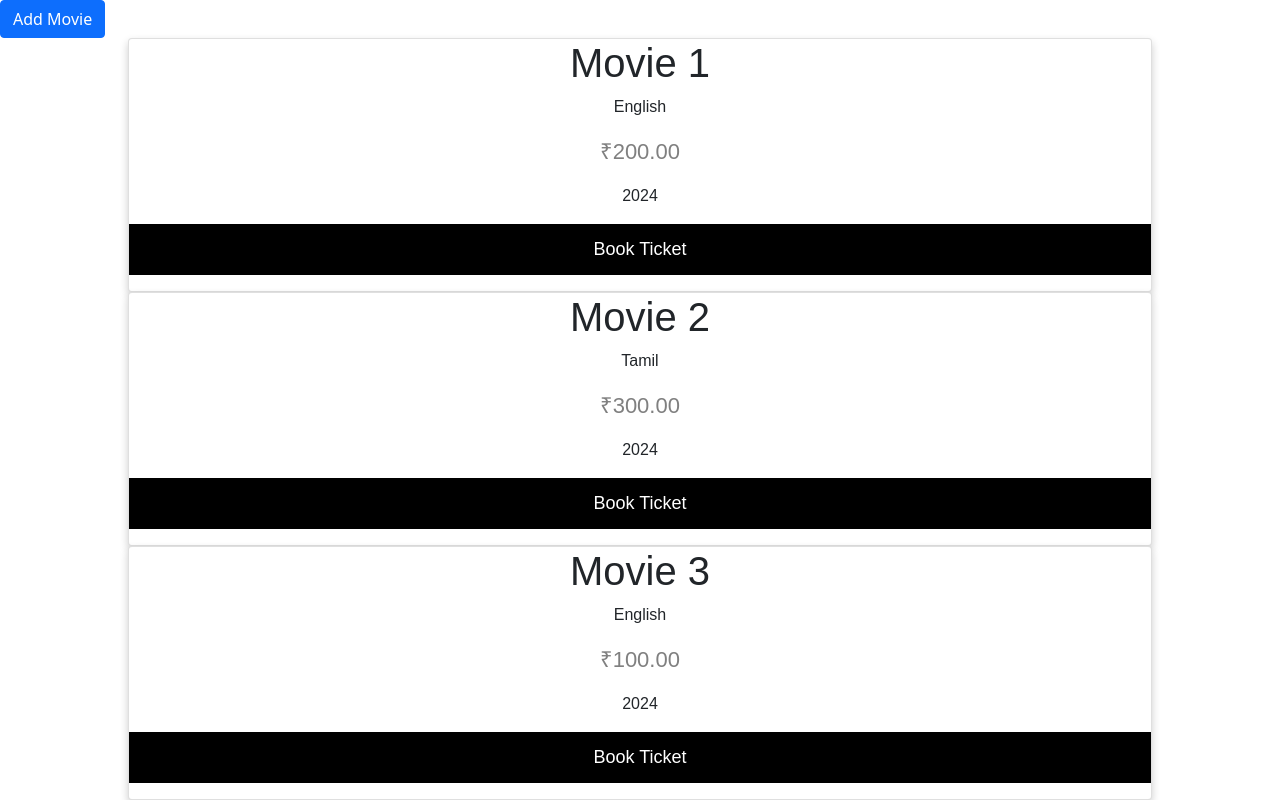
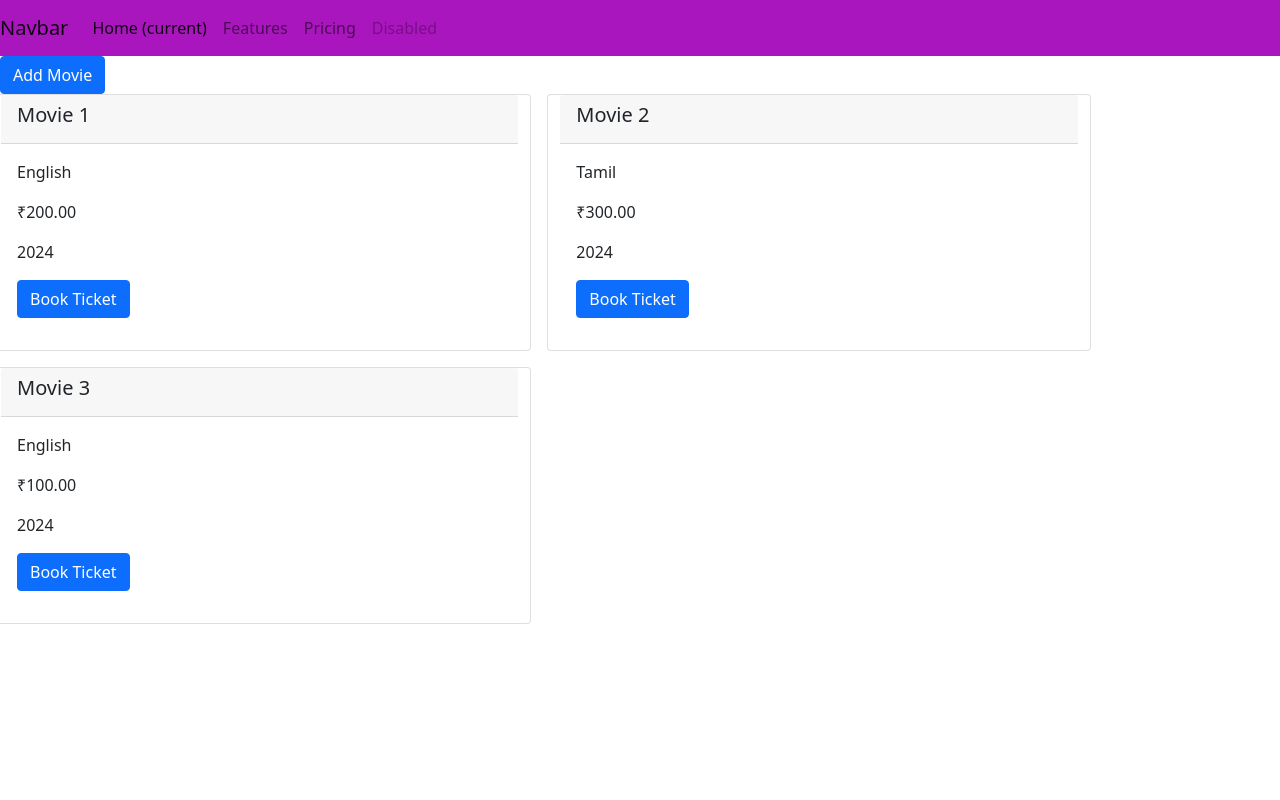
Before and after one commit to yogeshsn1998/movie-ticket-mgmt, an Angular app: page / in a window 1280 px wide. Built offline with nearby package versions, Linux system fonts and the light colour scheme.

Commit message:
adding nav-bar

```diff
--- a/src/app/app.component.html
+++ b/src/app/app.component.html
@@ -1,2 +1,3 @@
+<app-nav-bar></app-nav-bar>
 <router-outlet />
 <app-movie ngSkipHydration></app-movie>
--- a/src/app/app.component.ts
+++ b/src/app/app.component.ts
@@ -2,10 +2,11 @@ import { Component } from '@angular/core';
 import { RouterOutlet } from '@angular/router';
 import { MovieComponent } from "./movie/movie.component";
 import { CommonModule } from '@angular/common';
+import { NavBarComponent } from "./nav-bar/nav-bar.component";
 
 @Component({
   selector: 'app-root',
-  imports: [RouterOutlet, MovieComponent, CommonModule],
+  imports: [RouterOutlet, MovieComponent, CommonModule, NavBarComponent],
   templateUrl: './app.component.html',
   styleUrl: './app.component.css'
 })
--- a/src/app/movie/movie.component.css
+++ b/src/app/movie/movie.component.css
@@ -1,10 +1,9 @@
-.card {
+/* .card {
     box-shadow: 0 4px 8px 0 rgba(0, 0, 0, 0.2);
     max-width: 80%;
     margin: auto;
     text-align: center;
     font-family: arial;
-    /* display: flex; */
   flex-wrap: wrap;
   }
 
@@ -23,4 +22,4 @@
     cursor: pointer;
     width: 100%;
     font-size: 18px;
-  }
+  } */
--- a/src/app/movie/movie.component.html
+++ b/src/app/movie/movie.component.html
@@ -2,31 +2,48 @@
     <table>
         <tbody>
             <tr>
-                <td><p>Movie Name: </p></td>
+                <td>
+                    <p>Movie Name: </p>
+                </td>
                 <td><input type="text" id="name" formControlName="name"></td>
             </tr>
             <tr>
-                <td><p>Language: </p></td>
+                <td>
+                    <p>Language: </p>
+                </td>
                 <td><input type="text" id="lang" formControlName="lang"></td>
             </tr>
             <tr>
-                <td><p>Year: </p></td>
+                <td>
+                    <p>Year: </p>
+                </td>
                 <td><input type="number" id="year" formControlName="year"></td>
             </tr>
             <tr>
-                <td><p>Price: </p></td>
+                <td>
+                    <p>Price: </p>
+                </td>
                 <td><input type="number" id="price" formControlName="price"></td>
             </tr>
         </tbody>
     </table>
     <button type="submit" class="btn btn-primary" [disabled]="!movieForm.valid">Add Movie</button>
 </form>
-<button type="button"  class="btn btn-primary" *ngIf="!addMovieToggle" (click)="toggleForm()">Add Movie</button>
+<button type="button" class="btn btn-primary" *ngIf="!addMovieToggle" (click)="toggleForm()">Add Movie</button>
 
-  <div *ngFor="let movie of movieList" class="card">
-    <h1>{{movie.name}}</h1>
-    <p>{{movie.lang}}</p>
-    <p class="price">{{movie.price | currency:'INR'}}</p>
-    <p>{{movie.year}}</p>
-    <p><button>Book Ticket</button></p>
-  </div>
+<div class="row justify-content-md gap-3">
+
+
+    <div *ngFor="let movie of movieList" class="card col-lg-5 ">
+        <div class="card-header">
+            <h5 class="card-title">{{movie.name}}</h5>
+        </div>
+        <div class="card-body">
+            <p class="card-text">{{movie.lang}}</p>
+            <p class="card-text">{{movie.price | currency:'INR'}}</p>
+            <p class="card-text">{{movie.year}}</p>
+            <p><button class="btn btn-primary">Book Ticket</button></p>
+
+        </div>
+    </div>
+</div>
--- /dev/null
+++ b/src/app/nav-bar/nav-bar.component.html
@@ -0,0 +1,14 @@
+<nav class="navbar navbar-expand-lg navbar-light" style="background-color: #aa16be;">
+  <a class="navbar-brand" href="#">Navbar</a>
+  <button class="navbar-toggler" type="button" data-toggle="collapse" data-target="#navbarNavAltMarkup" aria-controls="navbarNavAltMarkup" aria-expanded="false" aria-label="Toggle navigation">
+    <span class="navbar-toggler-icon"></span>
+  </button>
+  <div class="collapse navbar-collapse" id="navbarNavAltMarkup">
+    <div class="navbar-nav">
+      <a class="nav-item nav-link active" href="#">Home <span class="sr-only">(current)</span></a>
+      <a class="nav-item nav-link" href="#">Features</a>
+      <a class="nav-item nav-link" href="#">Pricing</a>
+      <a class="nav-item nav-link disabled" href="#">Disabled</a>
+    </div>
+  </div>
+</nav>
```
Also changed, not shown: src/app/nav-bar/nav-bar.component.ts (added, +11 -0 lines), src/app/nav-bar/nav-bar.component.css (added), 1 other file (tests, documents, lock files or other folders).
